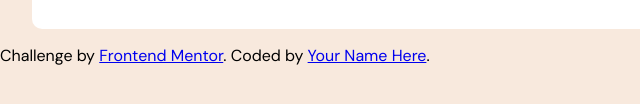
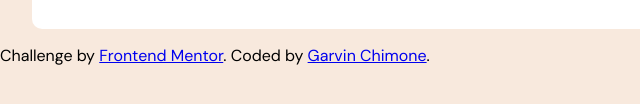
Before and after one commit to Chimoneg27/Expenses-chart, a plain HTML site: page index.html in a window 1280 px wide. Shown: the part 616-720 px from the top of the page, 0-640 px from the left. Drawn offline with nearby package versions, Linux system fonts and the light colour scheme.

Commit message:
update attribution with my name

```diff
--- a/index.html
+++ b/index.html
@@ -46,7 +46,7 @@
 
   <div class="attribution">
     Challenge by <a href="https://www.frontendmentor.io?ref=challenge" target="_blank">Frontend Mentor</a>.
-    Coded by <a href="#">Your Name Here</a>.
+    Coded by <a href="https://www.frontendmentor.io/profile/Chimoneg27">Garvin Chimone</a>.
   </div>
 
   <script src="https://cdn.jsdelivr.net/npm/chart.js"></script>
```
